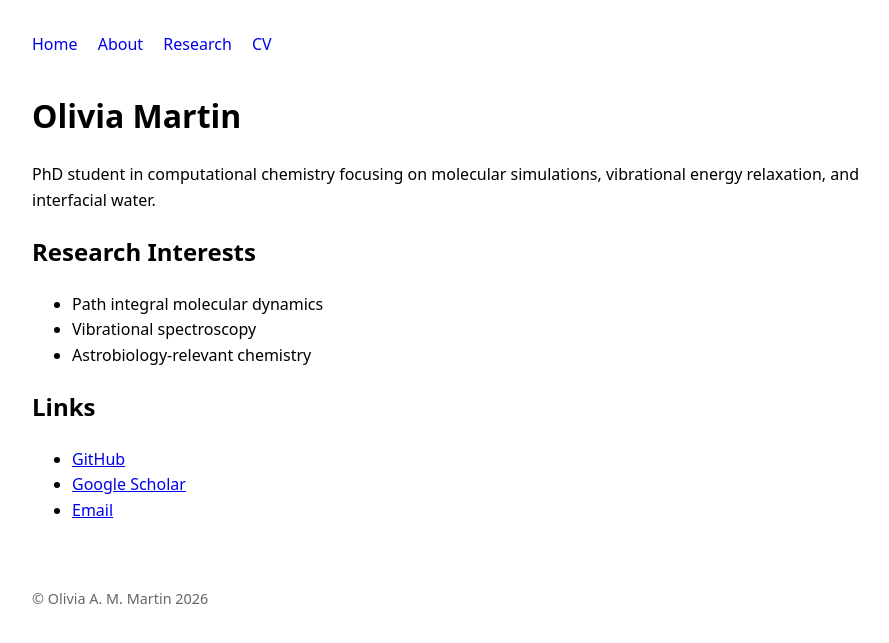
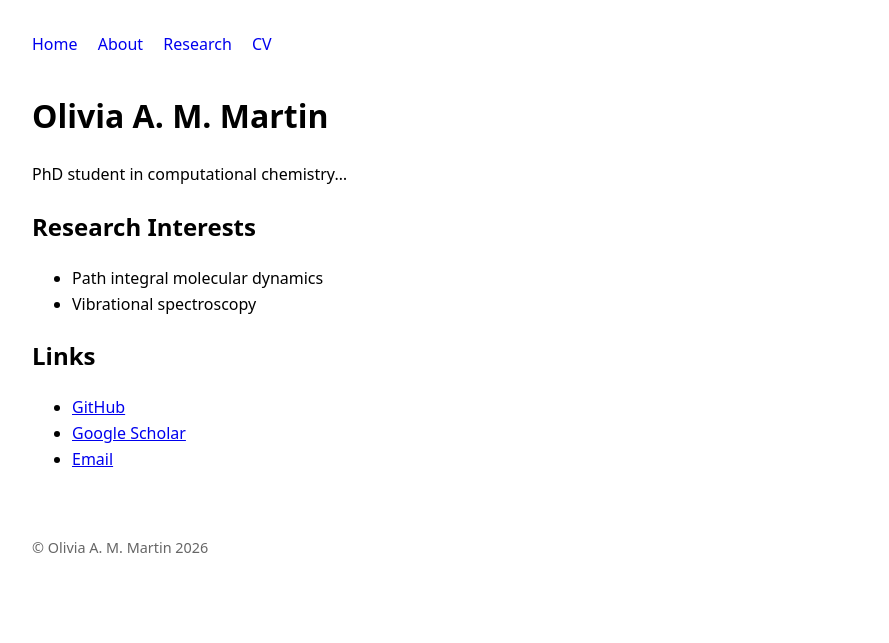
Before and after one commit to oliviaammartin/oliviaammartin.github.io, a Jekyll site: the page built from index.md, in a window 1280 px wide. Shown: the top 643 px of the page, without its empty margins (158-1047 px from the left). Built offline with Jekyll 4.4.1, drawn with Linux system fonts in a browser that asks for light colours.

Commit message:
Revise author name and research description
Updated name and shortened description in index.md.

```diff
--- a/index.md
+++ b/index.md
@@ -3,14 +3,13 @@ layout: default
 title: Home
 ---
 
-# Olivia Martin
+# Olivia A. M. Martin
 
-PhD student in computational chemistry focusing on molecular simulations, vibrational energy relaxation, and interfacial water.
+PhD student in computational chemistry...
 
 ## Research Interests
 - Path integral molecular dynamics
 - Vibrational spectroscopy
-- Astrobiology-relevant chemistry
 
 ## Links
 - [GitHub](https://github.com/yourusername)
```
